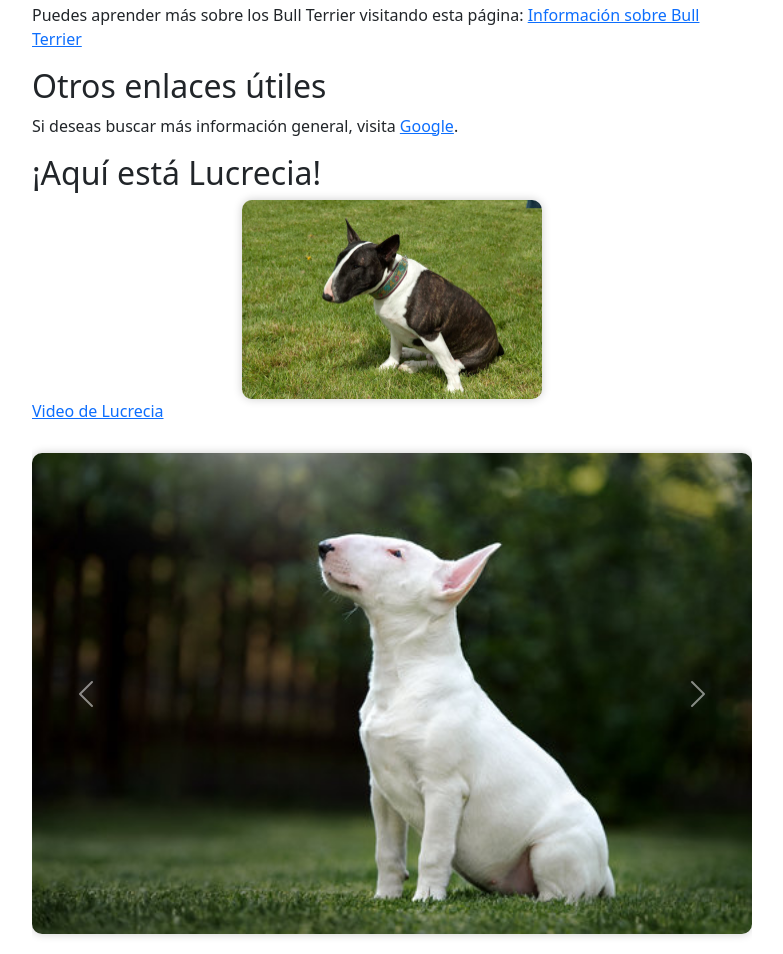
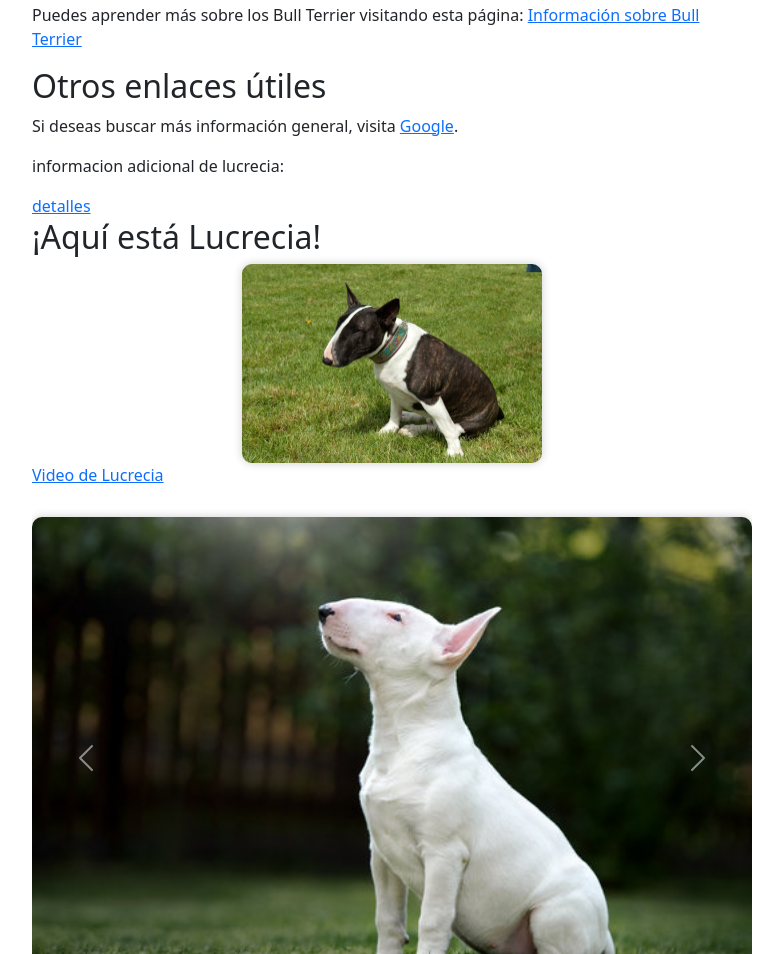
Before and after one commit to Ricardo-De-la-Cruz-Choque/Clase3, a plain HTML site: page index.html in a window 1280 px wide. Shown: the part 999-1953 px from the top of the page, without its empty margins (8-791 px from the left). Drawn offline with nearby package versions, Linux system fonts and the light colour scheme.

Commit message:
Detalles

```diff
--- a/index.html
+++ b/index.html
@@ -49,6 +49,8 @@
         <a href="https://www.google.com&quot; target="_blank">Google</a>.
     </p>
 
+    <p>informacion adicional de lucrecia: <br></p>
+   <a href="index2.html">detalles</a>
     <h2>¡Aquí está Lucrecia!</h2>
     <img src="images/lucrecia.jpg" alt="Foto de Lucrecia, mi Bull Terrier" width="300" style="display:block; margin:auto; border-radius:10px; box-shadow: 0 0 10px rgba(0,0,0,0.2);" />
 
```
